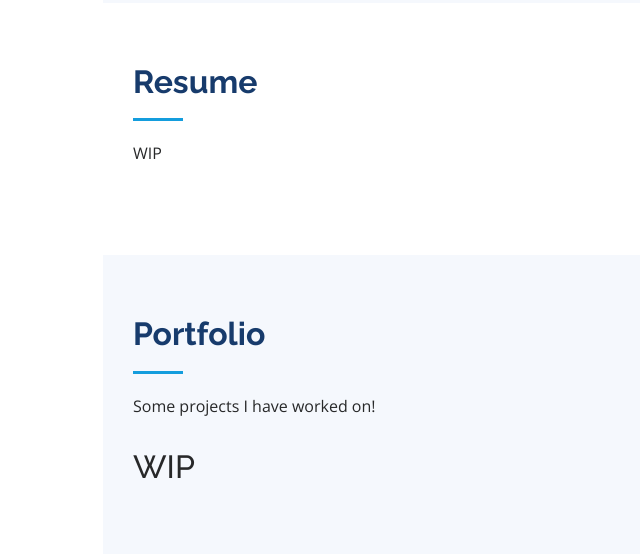
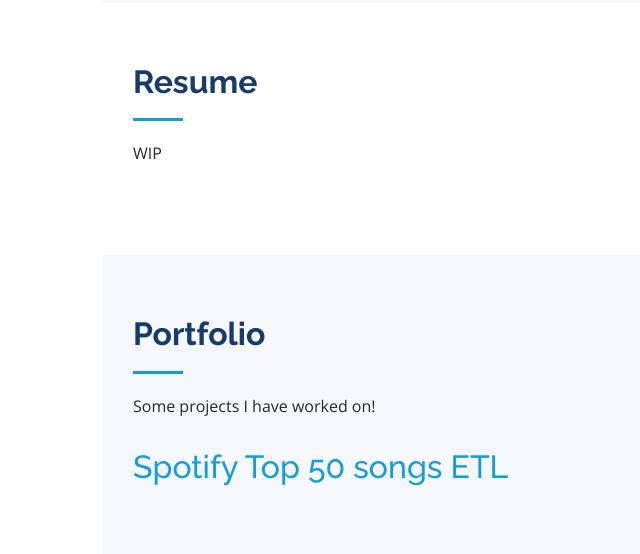
Before and after one commit to psilva8769/psilva8769.github.io, a plain HTML site: page index.html in a window 1280 px wide. Shown: the part 1942-2496 px from the top of the page, without its empty margins (197-837 px from the left). Drawn offline with nearby package versions, Linux system fonts and the light colour scheme.

Commit message:
feat(project): Added project text template

```diff
--- a/index.html
+++ b/index.html
@@ -152,7 +152,7 @@
         </div>
 
         <div class="wip">
-          <h2>WIP</h2>
+          <h2><a target="_blank" href="https://github.com/psilva8769/data-engineering-spotify">Spotify Top 50 songs ETL</a></h2>
         </div>
 
       </div>
```
